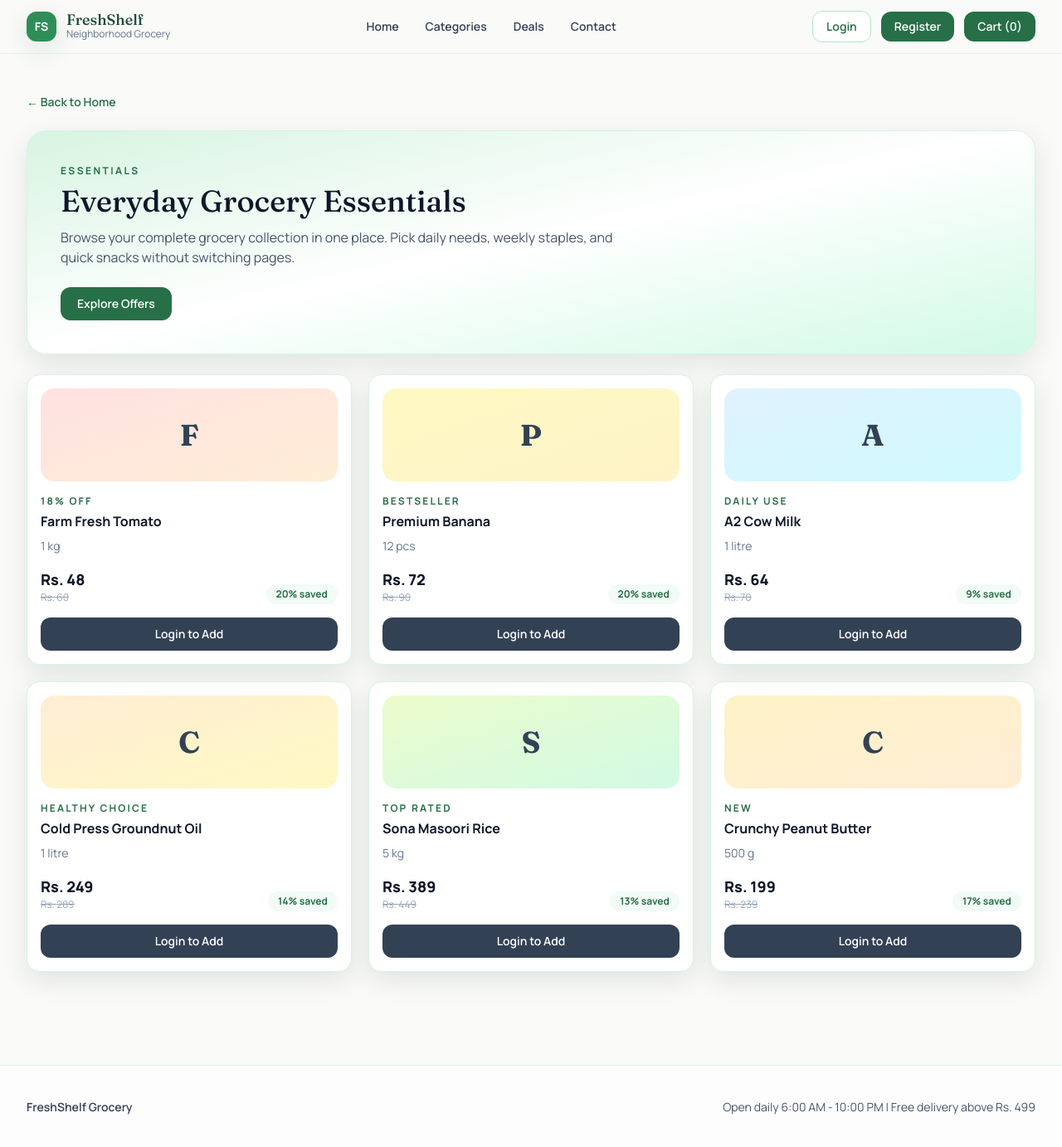
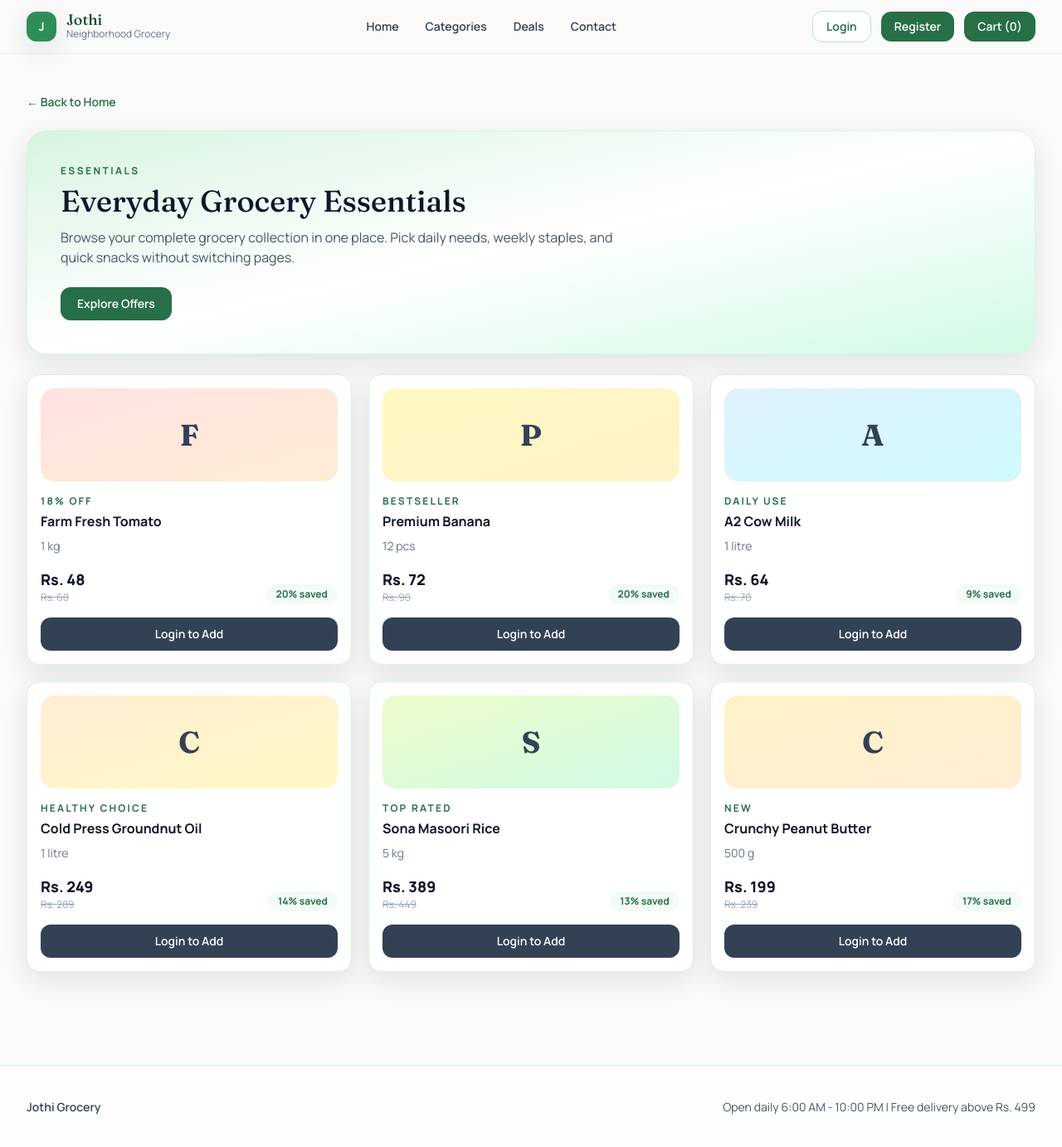
Before and after one commit to Balasarathi29/Grocery-Shop, a React (Vite) app in the folder frontend/: page /essentials in a window 1280 px wide. Shown: the whole page at 83% size. Built offline with nearby package versions, Linux system fonts and the light colour scheme; no server answers.

Commit message:
Rename FreshShelf to Jothi

```diff
--- a/frontend/src/components/admin/ProductEditorCard.jsx
+++ b/frontend/src/components/admin/ProductEditorCard.jsx
@@ -129,7 +129,7 @@ function ProductEditorCard({
           <img
             src={
               form.imageUrl ||
-              "https://picsum.photos/seed/freshshelf-preview/640/480"
+              "https://picsum.photos/seed/jothi-preview/640/480"
             }
             alt="Product preview"
             className="h-40 w-full rounded-xl object-cover"
--- a/frontend/src/components/layout/Footer.jsx
+++ b/frontend/src/components/layout/Footer.jsx
@@ -4,7 +4,7 @@ function Footer() {
   return (
     <footer className="mt-16 border-t border-brand-100 bg-white/70 py-10">
       <Container className="flex flex-col items-start justify-between gap-4 text-sm text-slate-600 sm:flex-row sm:items-center">
-        <p className="font-semibold text-slate-700">FreshShelf Grocery</p>
+        <p className="font-semibold text-slate-700">Jothi Grocery</p>
         <p>Open daily 6:00 AM - 10:00 PM | Free delivery above Rs. 499</p>
       </Container>
     </footer>
--- a/frontend/src/components/layout/NavOptions.jsx
+++ b/frontend/src/components/layout/NavOptions.jsx
@@ -45,7 +45,7 @@ function NavOptions({ isAdmin, onClose }) {
 
           <div className="border-t border-brand-100 bg-brand-50 p-6 text-center sm:p-8">
             <p className="text-xs text-slate-600">
-              FreshShelf - Your neighborhood grocery store
+              Jothi - Your neighborhood grocery store
             </p>
             <p className="mt-2 text-xs text-slate-500">
               Open daily 6:00 AM - 10:00 PM | Free delivery above Rs. 499
--- a/frontend/src/components/layout/Navbar.jsx
+++ b/frontend/src/components/layout/Navbar.jsx
@@ -24,11 +24,11 @@ function Navbar({
           aria-label="Go to home page"
         >
           <span className="grid h-9 w-9 place-items-center rounded-xl bg-brand-600 text-sm font-bold text-white shadow-soft">
-            FS
+            J
           </span>
           <div>
             <p className="font-display text-lg leading-none text-brand-900">
-              FreshShelf
+              Jothi
             </p>
             <p className="text-xs text-slate-500">Neighborhood Grocery</p>
           </div>
--- a/frontend/src/components/pages/ContactPage.jsx
+++ b/frontend/src/components/pages/ContactPage.jsx
@@ -11,13 +11,13 @@ function ContactPage() {
     },
     {
       label: "Email Team",
-      value: "support@freshshelf.in",
-      href: "mailto:support@freshshelf.in",
+      value: "support@jothi.in",
+      href: "mailto:support@jothi.in",
       note: "Replies usually within 20 minutes",
     },
     {
       label: "Visit Store",
-      value: "FreshShelf Hub, Chennai",
+      value: "Jothi Hub, Chennai",
       href: "#",
       note: "In-store desk open till 9:30 PM",
     },
--- a/frontend/src/components/pages/LoginPage.jsx
+++ b/frontend/src/components/pages/LoginPage.jsx
@@ -91,10 +91,10 @@ function LoginPage() {
   return (
     <AuthPanel
       eyebrow="Welcome Back"
-      title="Sign in to FreshShelf"
+      title="Sign in to Jothi"
       subtitle="Login customers can add products to cart, checkout faster, and track orders in one place."
       form={formContent}
-      footerLabel="New to FreshShelf?"
+      footerLabel="New to Jothi?"
       footerActionLabel="Create account"
       onFooterAction={() => navigate(APP_ROUTES.REGISTER)}
     />
--- a/frontend/src/components/pages/RegisterPage.jsx
+++ b/frontend/src/components/pages/RegisterPage.jsx
@@ -106,7 +106,7 @@ function RegisterPage() {
   return (
     <AuthPanel
       eyebrow="Get Started"
-      title="Join FreshShelf Today"
+      title="Join Jothi Today"
       subtitle="Register once and enjoy faster checkout, personalized offers, and smooth re-ordering."
       form={formContent}
       footerLabel="Already have an account?"
--- a/frontend/src/constants/navigation.js
+++ b/frontend/src/constants/navigation.js
@@ -59,7 +59,7 @@ export const menuNavItems = [
     icon: "✨",
     label: "Register",
     path: APP_ROUTES.REGISTER,
-    description: "Create your FreshShelf account",
+    description: "Create your Jothi account",
   },
   {
     icon: "🎯",
```
